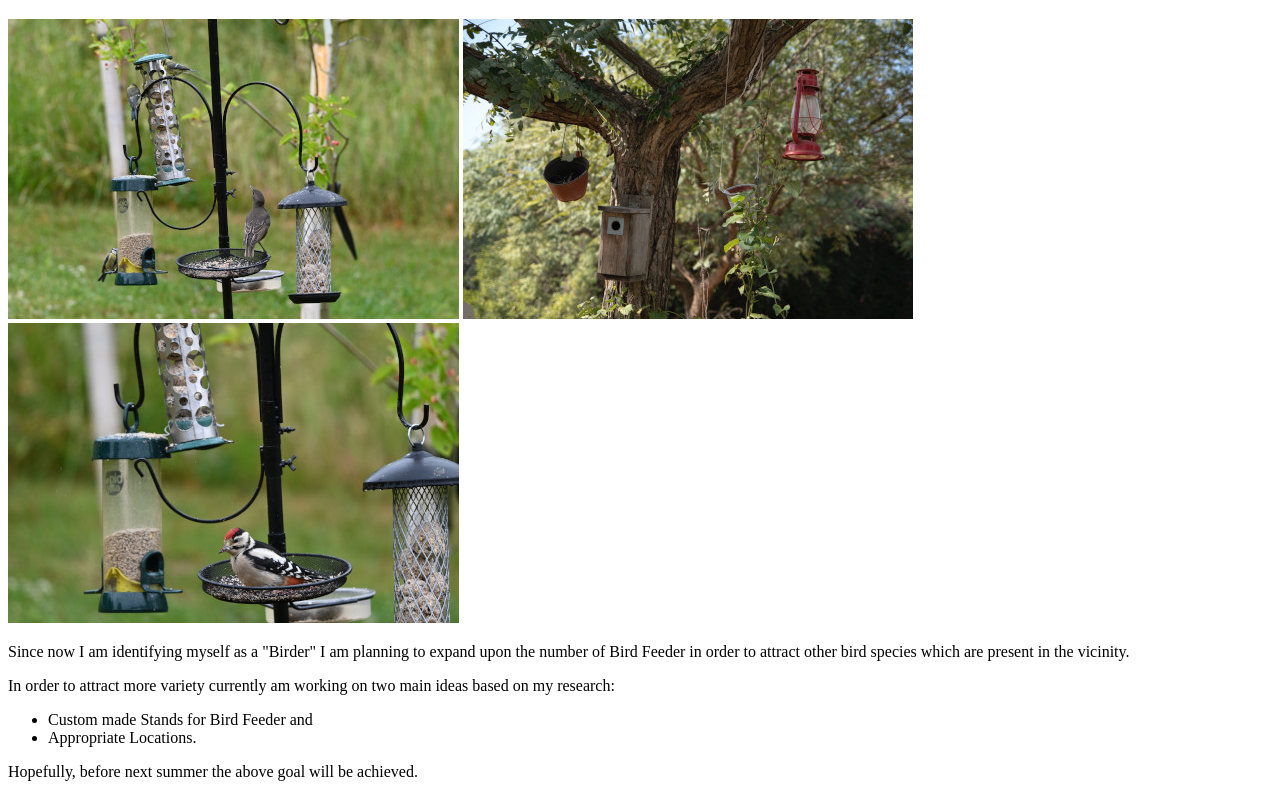
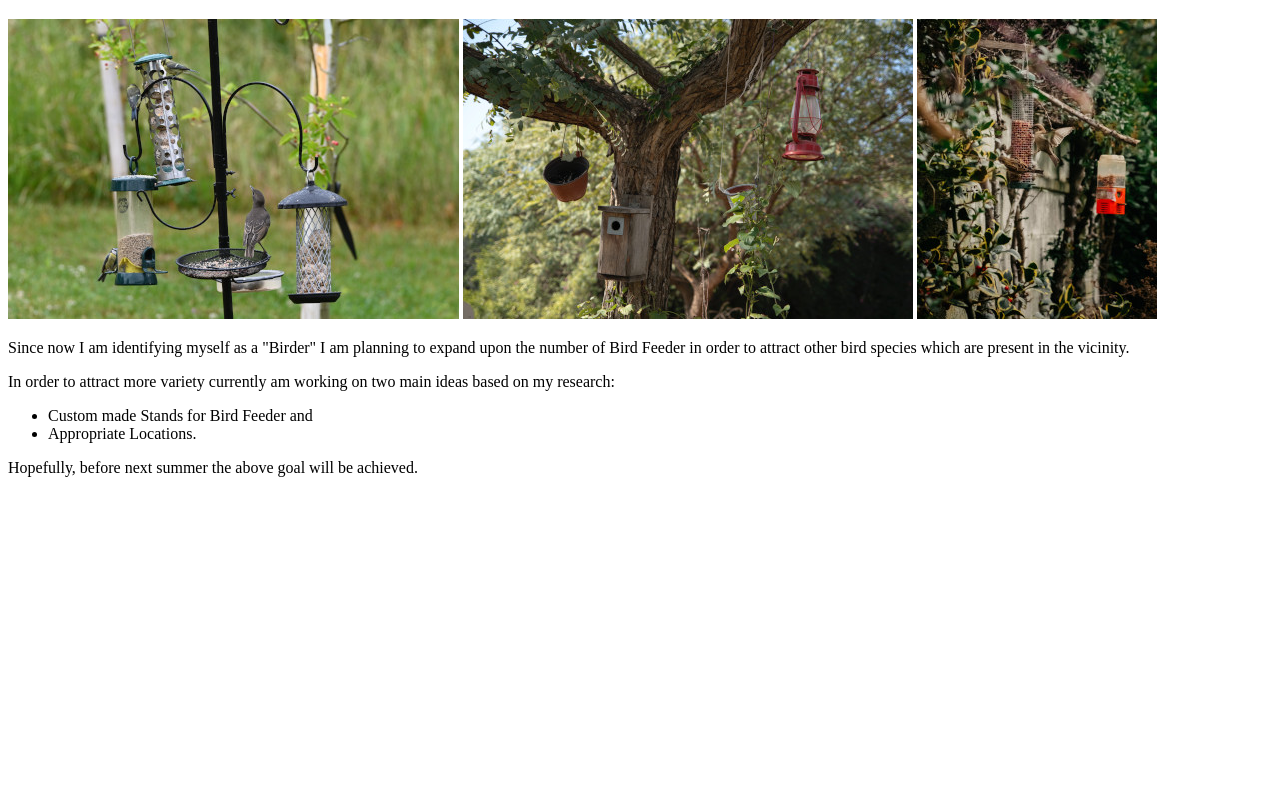
Before and after one commit to imranalam818/project-one, a plain HTML site: page page3.html in a window 1280 px wide. Shown: the part 131-928 px from the top of the page. After the commit the page ends 800 px from the top, so only its background shows below. Drawn offline with Linux system fonts and the light colour scheme.

Commit message:
Replaced feeder pic page 3

```diff
--- a/page3.html
+++ b/page3.html
@@ -16,7 +16,7 @@
       <h1>BIRD WATCHING - FUTURE PLANS</h1>
       <img src="images/feederstand1r.jpg"alt="Bird Feeder"/>
       <img src="images/treefeederr.jpg"alt="Tree Feeder"/>
-      <img src="images/feederstand0r.jpg"alt="Bird Feeder"/>
+      <img src="images/multiple.jpg"alt="Bird Feeder"/>
 
       <p>Since now I am identifying myself as a "Birder" I am planning to expand upon the number of Bird Feeder in order to attract other bird species which are present in the vicinity.</p>
       <p>In order to attract more variety currently am working on two main ideas based on my research:</p>
```
Also changed, not shown: images/multiple.jpg (added).
